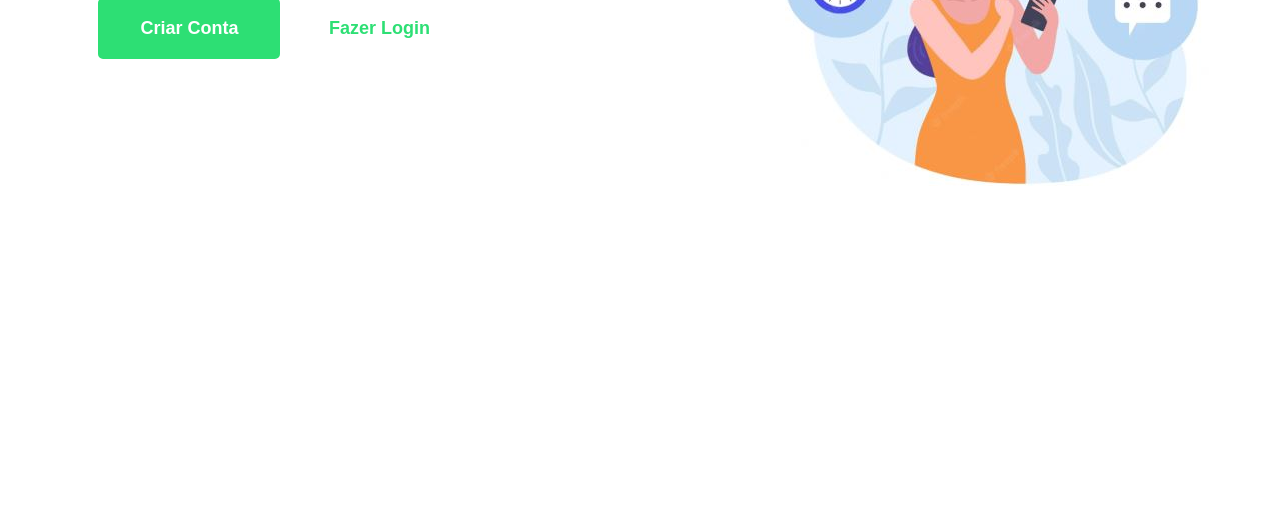
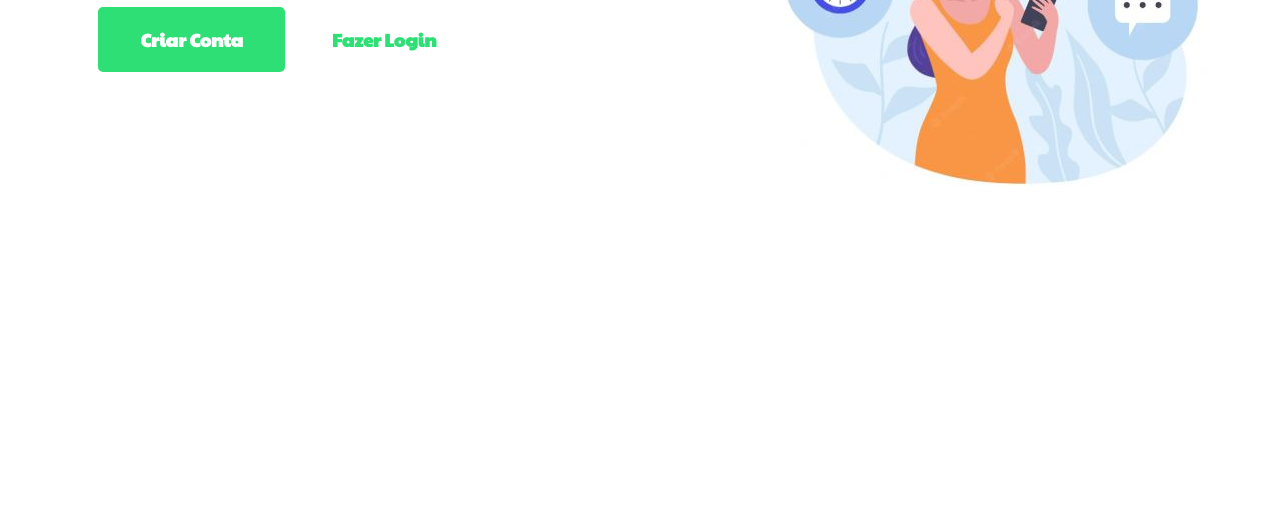
Before and after one commit to GGA-0/TCC, a plain HTML site: page index.html in a window 1280 px wide. Shown: the part 284-800 px from the top of the page. Drawn offline with Linux system fonts and the light colour scheme.

Commit message:
Fonte principal alterada para Paytone One

```diff
--- a/style.css
+++ b/style.css
@@ -1,8 +1,9 @@
 @charset "UTF-8";
 @import url('css/MenuHorizontal.css');
+@import url('https://fonts.googleapis.com/css2?family=Paytone+One&display=swap');
 
 *{
-    font-family:Arial, Helvetica, sans-serif;
+    font-family:'Paytone One', Helvetica, sans-serif;
 }
 
 main{
```
